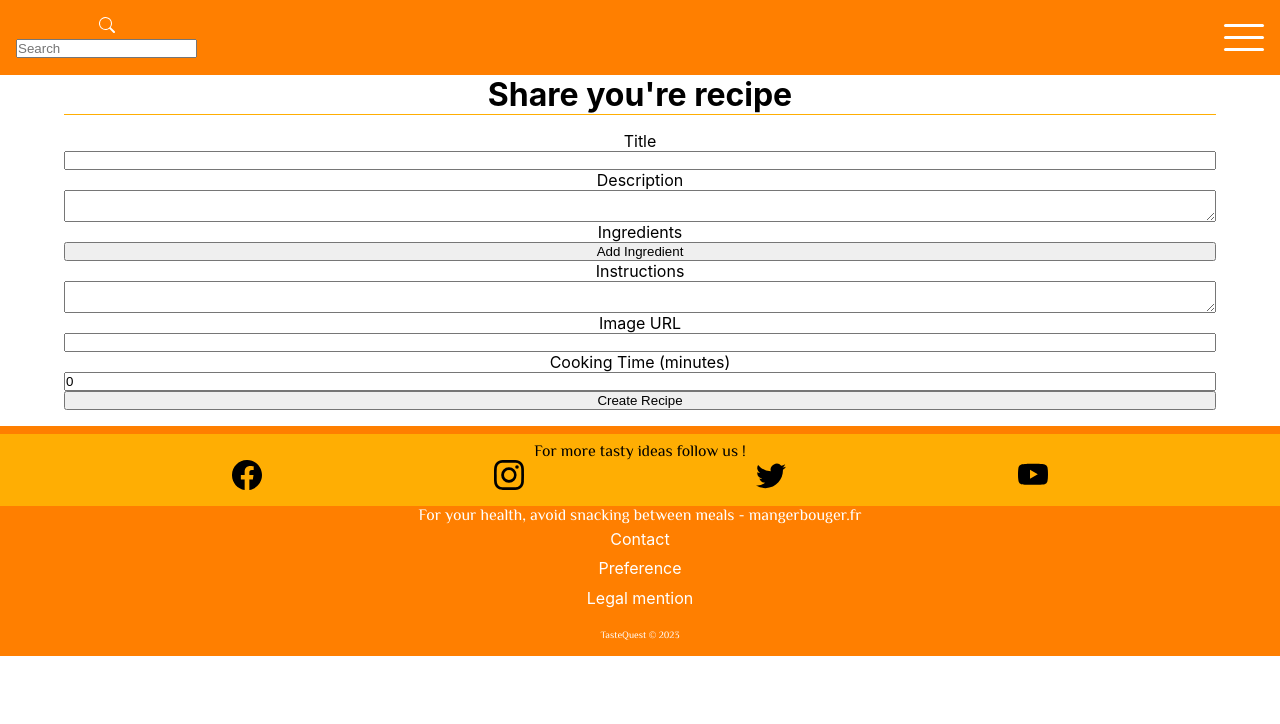
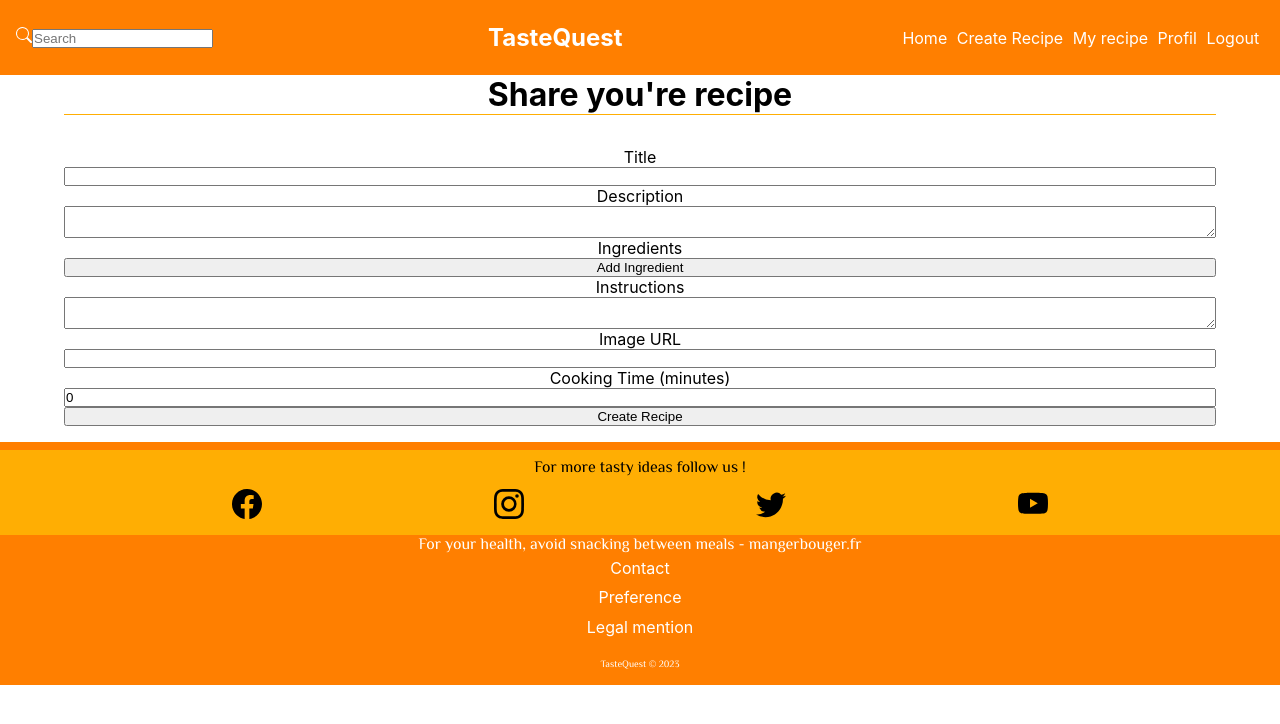
Before and after one commit to vegAs-RW/tasteQuest, a React (Create React App) app in the folder client/: page /create in a window 1280 px wide. Shown: the top 724 px of the page. Built offline with nearby package versions, Linux system fonts and the light colour scheme; a web font is replaced by a local one.

Commit message:
add style

```diff
--- a/client/src/components/Footer.css
+++ b/client/src/components/Footer.css
@@ -17,6 +17,7 @@
 .footer-social-icons {
     display: flex;
     justify-content: space-evenly;
+    margin-top: .8rem;
 }
 
 .icons {
--- a/client/src/components/Navbar.css
+++ b/client/src/components/Navbar.css
@@ -1,8 +1,8 @@
-@media (min-width: 767px) {
+
     h1 {
     display: inline;
     }
-    /*.navbar-container {
+    .navbar-container {
         display: flex;
         flex-wrap: wrap;
         align-items: center;
@@ -12,7 +12,7 @@
         min-height: 75px;
         background-color: #ff7f00;
         color: #ffffff;
-    }*/
+    }
 
     .navbar-links {
         display: flex;
@@ -31,20 +31,8 @@
         border: none;
         display: none;
     }
-}
 
-
-.navbar-container {
-    display: flex;
-    flex-wrap: wrap;
-    align-items: center;
-    justify-content: space-between;
-    width: 100%;
-    padding: 1rem;
-    min-height: 75px;
-    background-color: #ff7f00;
-    color: #ffffff;
-}
+@media (max-width: 767px) {
     h1 {
         display: none;
     }
@@ -111,3 +99,4 @@
     .show-nav .burger-line::after {
         transform: rotate(-45deg);
     }
+}
--- a/client/src/components/Navbar.js
+++ b/client/src/components/Navbar.js
@@ -1,43 +1,56 @@
-import React, {useState} from 'react';
-import {BsSearch} from 'react-icons/bs'
-import './Navbar.css'
+import React, { useState } from "react";
+import { BsSearch } from "react-icons/bs";
+import "./Navbar.css";
+import { Link } from "react-router-dom";
 
 const Navbar = () => {
-
-    const [showLinks, setShowLinks] = useState(false)
+  const [showLinks, setShowLinks] = useState(false);
 
   const handleShowLinks = () => {
-        setShowLinks(!showLinks)
-    }
+    setShowLinks(!showLinks);
+  };
 
   return (
     <nav className={`navbar-container ${showLinks ? "show-nav" : "hide-nav"}`}>
-            <div className='navbar-search'>
-                <p><BsSearch className='navbar-search-icon'/></p>
-                <input className='navbar-search-input' placeholder='Search' type='text'></input>
+      <div className="navbar-search">
+        <BsSearch className="navbar-search-icon" />
+        <input
+          className="navbar-search-input"
+          placeholder="Search"
+          type="text"
+        ></input>
       </div>
-            <h1 className='navbar-title'>TasteQuest</h1>
-            <ul className='navbar-links'>
-                <li className='navbar-item'>
-                    <a href='/'className='navbar-link'>Home</a>
+      <h1 className="navbar-title">TasteQuest</h1>
+      <ul className="navbar-links">
+        <li className="navbar-item">
+          <Link to="/" className="navbar-link">
+            Home
+          </Link>
         </li>
-                <li className='navbar-item'>
-                    <a href='/'className='navbar-link'>Create Recipe</a>
+        <li className="navbar-item">
+          <Link to="/create" className="navbar-link">
+            Create Recipe
+          </Link>
         </li>
-                <li className='navbar-item'>
-                    <a href='/'className='navbar-link'>My recipe</a>
+        <li className="navbar-item">
+          <Link to="/myrecipe" className="navbar-link">
+            My recipe
+          </Link>
         </li>
-                <li className='navbar-item'>
-                    <a href='/'className='navbar-link'>Profil</a>
+        <li className="navbar-item">
+          <Link to="/profile" className="navbar-link">
+            Profil
+          </Link>
         </li>
-                <li className='navbar-item'>
-                    <a href='/'className='navbar-link'>Logout</a>
+        <li className="navbar-item">
+          <Link to="/login" className="navbar-link">
+            Logout
+          </Link>
         </li>
       </ul>
-            <button className='navbar-burger' onClick={handleShowLinks}>
-                <span className='burger-line'></span>
+      <button className="navbar-burger" onClick={handleShowLinks}>
+        <span className="burger-line"></span>
       </button>
-
     </nav>
   );
 };
--- a/client/src/pages/Login.js
+++ b/client/src/pages/Login.js
@@ -1,8 +1,7 @@
 import React, { useState } from "react";
 import axios from "axios";
 import { useNavigate } from "react-router-dom";
-import Footer from "../components/Footer";
-import Navbar from "../components/Navbar";
+
 
 const Login = () => {
   const [password, setPassword] = useState("");
@@ -17,8 +16,9 @@ const Login = () => {
       const result = await axios.post("http://localhost:8000/auth/login", {
         email,
         password,
-      });
-
+      },
+      {withCredentials: true});
+      console.log(result.headers.cookie);
       window.localStorage.setItem("userID", result.data.userID);
       navigate("/");
     } catch (err) {
@@ -28,7 +28,7 @@ const Login = () => {
 
   return (
     <>
-    <Navbar/>
+      <h1>TasteQuest</h1>
       <div className="auth-container">
         <form onSubmit={handleSubmit} className="auth-form">
           <h2>Login</h2>
@@ -61,7 +61,6 @@ const Login = () => {
           You don't have an account ? Click here !
         </p>
       </div>
-      <Footer />
     </>
   );
 };
--- a/client/src/pages/Register.css
+++ b/client/src/pages/Register.css
@@ -1,22 +1,28 @@
 .auth-container {
     display: flex;
     flex-direction: column;
-
-
-    padding: 8rem 1rem 1rem;
+   /* padding: 8rem 1rem 1rem;*/
+   margin-bottom: 1rem;
 }
 
+h1 {
+    display: inline;
+}
 h2 {
     font-size: 2rem;
     margin-top: 0;
     border-bottom: 1px solid #ffae03;
+    margin-bottom: 1rem;
 }
 
 .auth-form {
     width: auto;
     margin: auto;
     padding: 2rem;
-    border-radius: 1rem;
+}
+
+.form-group {
+    margin: 1rem;
 }
 
 .form-group input {
--- a/client/src/pages/Register.js
+++ b/client/src/pages/Register.js
@@ -2,7 +2,8 @@ import React, { useState } from "react";
 import { useNavigate } from "react-router-dom";
 import axios from "axios";
 import "./Register.css";
-import Footer from "../components/Footer";
+
+
 
 const Register = () => {
   const navigate = useNavigate();
@@ -26,6 +27,7 @@ const Register = () => {
 
   return (
     <>
+    <h1>TasteQuest</h1>
       <div className="auth-container">
         <form onSubmit={handleSubmit} className="auth-form">
           <h2>Sign Up</h2>
@@ -68,7 +70,6 @@ const Register = () => {
           You already have an account ? Click here !
         </p>
       </div>
-      <Footer />
     </>
   );
 };
```
Lines whose indentation alone changed are shown as unchanged.
